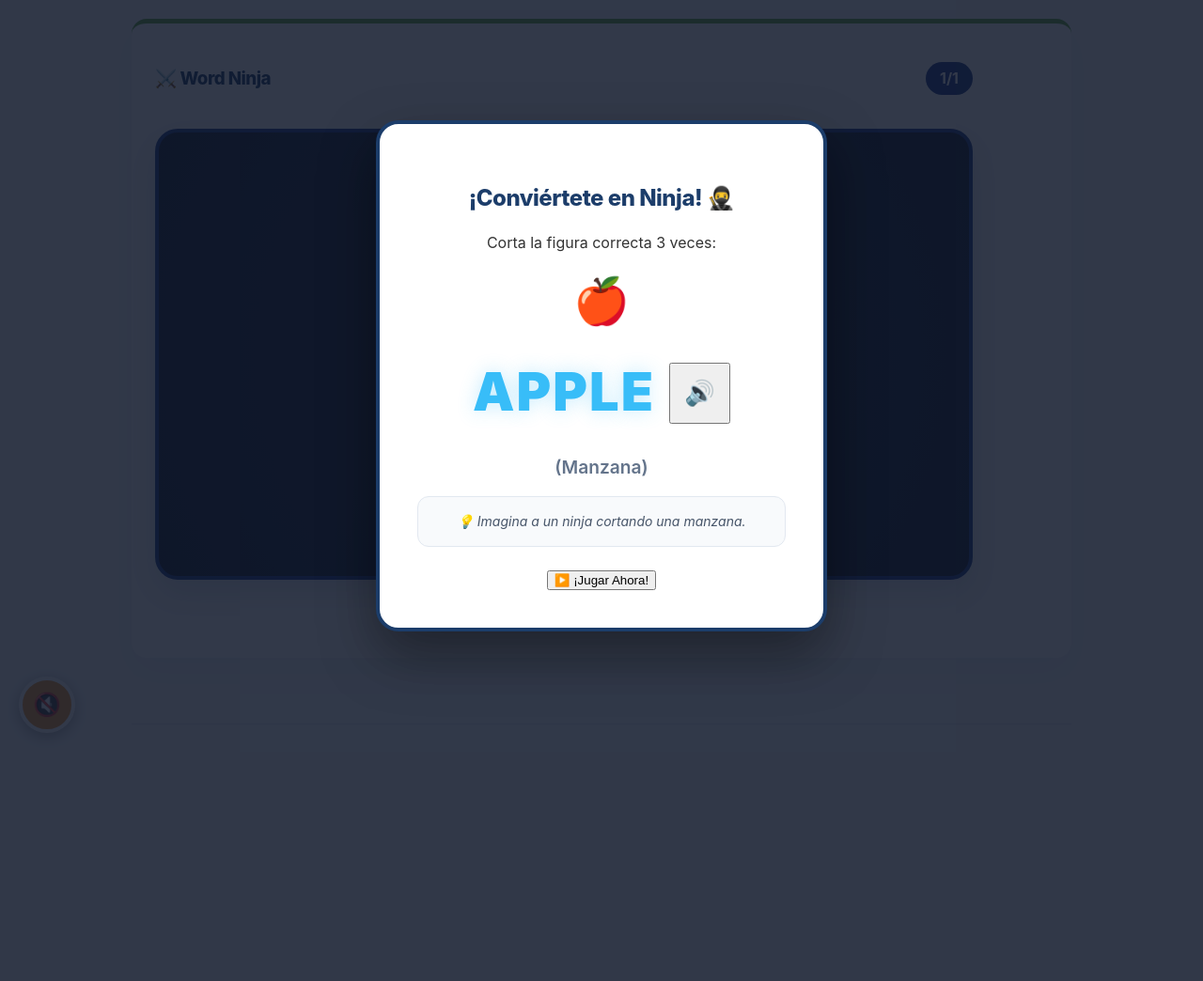
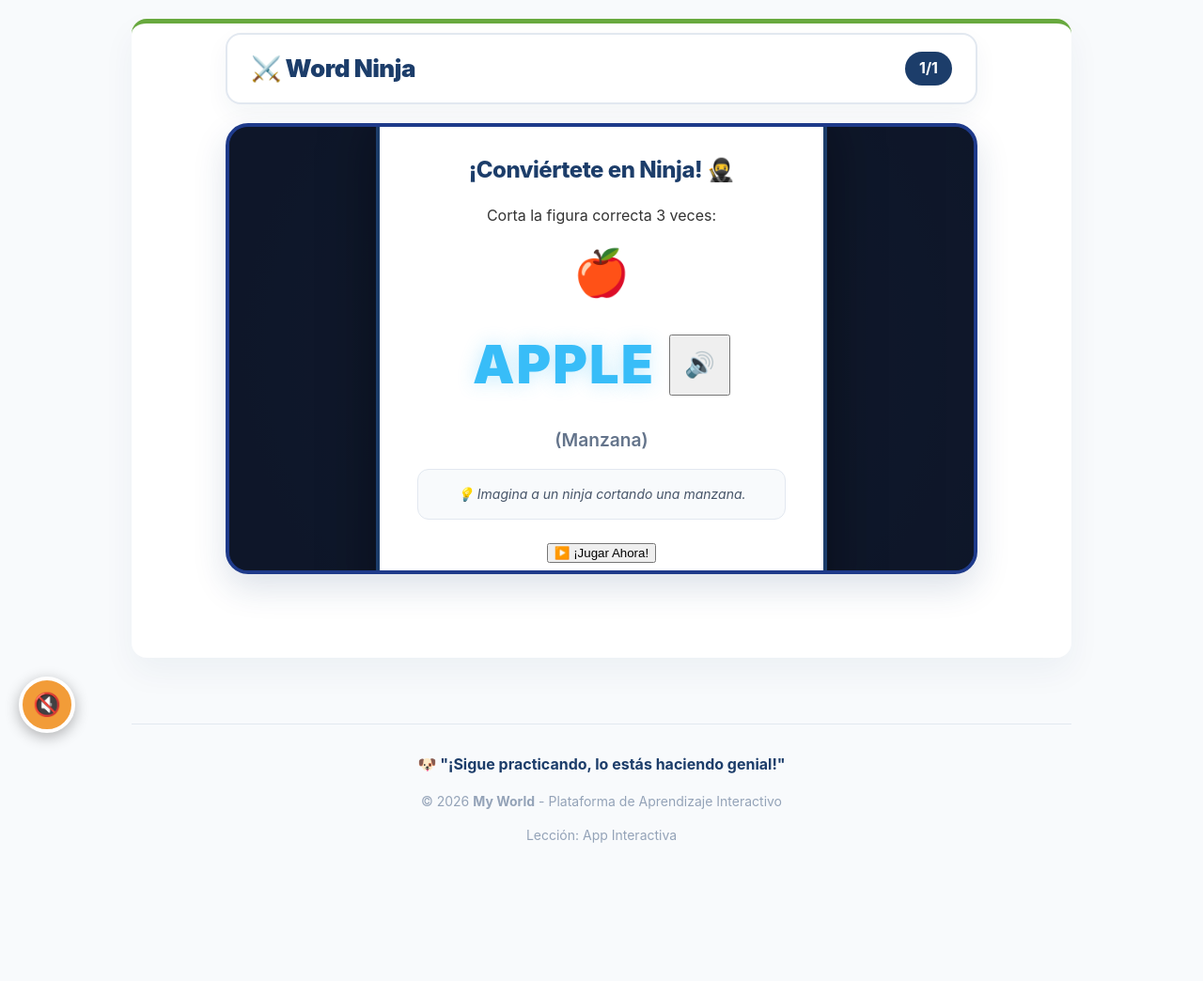
Before and after one commit to jadsajsdlkdqwioqodkwl/Padres-ense-ando-en-casa, a PHP site: template templates/type_ninja.php in a window 1280 px wide. Shown: the whole page at 94% size. Before the commit the page ends 776 px from the top, so only its background shows below. Run offline with PHP 8.4, Linux system fonts and the light colour scheme; the template is opened without the code that fills it, so the values that code supplies are empty; some libraries are stand-ins or nearby versions.

Commit message:
Implementando el lesson.php modular sin miedo al éxito

```diff
--- a/templates/type_ninja.php
+++ b/templates/type_ninja.php
@@ -17,15 +17,15 @@ $reward_stars = $reward_stars ?? ($lesson['reward_stars'] ?? 5);
         .game-wrapper { display: none !important; }
     }
 
-    /* FIX: Modales seguros absolutos forzados (Evita que caigan abajo a la derecha) */
+    /* FIX CRÍTICO: Modales seguros anclados de forma absoluta dentro de su contenedor, sin !important que bloqueen la pantalla */
     #tutorial-modal.modal-overlay {
-        position: fixed !important; top: 0 !important; left: 0 !important;
-        width: 100% !important; height: 100% !important;
-        box-sizing: border-box !important; padding: 20px !important;
+        position: absolute; top: 0; left: 0;
+        width: 100%; height: 100%;
+        box-sizing: border-box; padding: 20px;
         display: none; justify-content: center; align-items: center;
-        background: rgba(15, 23, 42, 0.85); z-index: 999999 !important;
+        background: rgba(15, 23, 42, 0.85); z-index: 999999;
     }
-    #tutorial-modal.modal-overlay.active { display: flex !important; }
+    #tutorial-modal.modal-overlay.active { display: flex; }
 
     #tutorial-modal .modal-content {
         width: 100% !important; max-width: 480px !important;
@@ -35,9 +35,12 @@ $reward_stars = $reward_stars ?? ($lesson['reward_stars'] ?? 5);
         border: 4px solid var(--brand-blue, #1E3A8A);
     }
 
+    /* Encabezado del juego estandarizado (Layout Fase 2) */
+    .game-header-bar { display: flex; justify-content: space-between; align-items: center; margin: 0 auto 20px auto; width: 100%; max-width: 800px; background: #ffffff; border: 2px solid #E2E8F0; border-radius: 16px; padding: 15px 25px; box-sizing: border-box; box-shadow: 0 10px 25px rgba(28, 61, 106, 0.05); }
+
     /* FIX: Tablero de ninja 100% responsivo y sin sobrepasar márgenes */
     .ninja-board {
-        position: relative; width: 100%; max-width: 100%; min-height: 450px; height: 60vh; max-height: 600px;
+        position: relative; width: 100%; max-width: 800px; min-height: 450px; height: 60vh; max-height: 600px;
         background: radial-gradient(circle at center, #1E293B 0%, #0F172A 100%);
         border-radius: 24px; overflow: hidden; border: 4px solid #1E3A8A;
         margin: 0 auto 20px auto; box-shadow: 0 15px 35px rgba(28, 61, 106, 0.15);
@@ -45,7 +48,7 @@ $reward_stars = $reward_stars ?? ($lesson['reward_stars'] ?? 5);
     }
     .target-hud { position: absolute; top: 20px; left: 50%; transform: translateX(-50%); background: rgba(255,255,255,0.1); border: 2px solid rgba(255,255,255,0.2); backdrop-filter: blur(10px); padding: 10px 40px; border-radius: 50px; text-align: center; z-index: 10; width: max-content; box-shadow: 0 4px 15px rgba(0,0,0,0.3); }
 
-    .ninja-item { position: absolute; display: flex; flex-direction: column; align-items: center; justify-content: center; user-select: none; z-index: 5; text-shadow: 0 5px 15px rgba(0,0,0,0.5); }
+    .ninja-item { position: absolute; display: flex; flex-direction: column; align-items: center; justify-content: center; user-select: none; z-index: 5; text-shadow: 0 5px 15px rgba(0,0,0,0.5); touch-action: none; }
     .ninja-emoji { font-size: clamp(50px, 12vw, 80px); filter: drop-shadow(0 10px 10px rgba(0,0,0,0.4)); pointer-events: none; }
     .ninja-word { background: #ffffff; color: #1E3A8A; font-weight: 900; padding: 4px 16px; border-radius: 50px; font-size: clamp(12px, 3vw, 18px); margin-top: -5px; border: 3px solid #1E3A8A; pointer-events: none; }
 
@@ -70,11 +73,12 @@ $reward_stars = $reward_stars ?? ($lesson['reward_stars'] ?? 5);
     <p style="font-size: 1.2rem; color: #94A3B8;">Conviértete en Ninja jugando en formato vertical.</p>
 </div>
 
-<main class="game-wrapper container mx-auto px-4 py-8" style="min-height: 85vh; padding: 10px; box-sizing: border-box; width: 100%;">
-    <div class="game-area text-center mx-auto" style="max-width: 900px; padding: 15px; width: 100%; box-sizing: border-box;">
-        <div style="display: flex; justify-content: space-between; align-items: center; margin-bottom: 20px;">
-            <h3 class="text-2xl font-black text-gray-800">⚔️ Word Ninja</h3>
-            <div id="round-counter" style="background: #1E3A8A; color: white; padding: 5px 15px; border-radius: 20px; font-weight: 700;">1/1</div>
+<main class="game-wrapper container mx-auto px-4 py-8" style="min-height: 85vh; padding: 10px; box-sizing: border-box; width: 100%; max-width: 1000px; margin: 0 auto;">
+    <div class="game-area text-center mx-auto" style="width: 100%; box-sizing: border-box; display: flex; flex-direction: column; align-items: center;">
+
+        <div class="game-header-bar">
+            <h3 style="margin: 0; color: var(--brand-blue); font-size: clamp(20px, 5vw, 26px); font-weight: 900;">⚔️ Word Ninja</h3>
+            <div id="round-counter" style="background: var(--brand-blue); color: white; padding: 5px 15px; border-radius: 20px; font-weight: 700;">1/1</div>
         </div>
 
         <div class="ninja-board" id="ninja-board">
@@ -93,7 +97,7 @@ $reward_stars = $reward_stars ?? ($lesson['reward_stars'] ?? 5);
                     <p style="color: #64748B; font-size: 1.2rem; font-weight: 600; margin-bottom: 15px;" id="tut-trans">(Traducción)</p>
                     <p style="font-size: 14px; color: #475569; background: #F8FAFC; padding: 15px; border-radius: 12px; font-style: italic; margin-bottom: 25px; border: 1px solid #E2E8F0; width: 100%; box-sizing: border-box;" id="tut-mnemonic">💡 Cargando consejo...</p>
 
-                    <button id="btn-start" onclick="startGame()" class="btn-play" style="margin-top: 0;">▶️ ¡Jugar Ahora!</button>
+                    <button id="btn-start" onclick="startGame()" class="btn-play bg-orange-500" style="margin-top: 0;">▶️ ¡Jugar Ahora!</button>
                 </div>
             </div>
 
@@ -149,7 +153,6 @@ $reward_stars = $reward_stars ?? ($lesson['reward_stars'] ?? 5);
         document.getElementById('tut-trans').innerText = `(${roundData.translation})`;
         document.getElementById('hud-word').innerText = targetWord;
 
-        // Asignar mnemotecnia y botón de audio
         if(roundData.mnemonic) {
             document.getElementById('tut-mnemonic').innerText = "💡 " + roundData.mnemonic;
         } else {
@@ -165,12 +168,27 @@ $reward_stars = $reward_stars ?? ($lesson['reward_stars'] ?? 5);
         activeItems.forEach(i => i.el.remove());
         activeItems = [];
 
-        document.getElementById('tutorial-modal').classList.add('active');
+        // Restaurar el modal de forma segura (sin bloquear clics fuera)
+        const modal = document.getElementById('tutorial-modal');
+        modal.classList.add('active');
+        modal.style.display = 'flex';
+        modal.style.opacity = '1';
+        modal.style.pointerEvents = 'auto';
+
         if (typeof twemoji !== 'undefined') twemoji.parse(document.getElementById('tutorial-modal'), { folder: 'svg', ext: '.svg' });
     }
 
     function startGame() {
-        document.getElementById('tutorial-modal').classList.remove('active');
+        const modal = document.getElementById('tutorial-modal');
+        modal.classList.remove('active');
+        modal.style.opacity = '0';
+
+        // Destruir el escudo invisible para dejar pasar los clics
+        setTimeout(() => {
+            modal.style.display = 'none';
+            modal.style.pointerEvents = 'none';
+        }, 300);
+
         gameActive = true;
         lastTime = performance.now();
         requestAnimationFrame(gameLoop);
@@ -222,7 +240,6 @@ $reward_stars = $reward_stars ?? ($lesson['reward_stars'] ?? 5);
             <div class="ninja-word">${itemData.word || itemData.content}</div>
         `;
 
-        // Optimización Responsiva X: Restringir márgenes según el ancho del contenedor actual
         let currentBoardWidth = board.offsetWidth;
         let startX = Math.random() * (currentBoardWidth - 100) + 50;
         let startY = board.offsetHeight;
@@ -233,6 +250,7 @@ $reward_stars = $reward_stars ?? ($lesson['reward_stars'] ?? 5);
         board.appendChild(el);
         if (typeof twemoji !== 'undefined') twemoji.parse(el, { folder: 'svg', ext: '.svg' });
 
+        // El evento de "corte" del ninja usa pointerdown y pointerenter para simular el deslizamiento
         el.addEventListener('pointerdown', (e) => sliceItem(e, el, isCorrect, itemData.content));
         el.addEventListener('pointerenter', (e) => { if(e.buttons > 0) sliceItem(e, el, isCorrect, itemData.content); });
 
@@ -242,6 +260,9 @@ $reward_stars = $reward_stars ?? ($lesson['reward_stars'] ?? 5);
     function sliceItem(e, el, isCorrect, originalContent) {
         if(!gameActive || el.classList.contains('sliced')) return;
         el.classList.add('sliced');
+
+        // Sonido base al deslizar/cortar
+        if(typeof AudioManager !== 'undefined') AudioManager.playSound('pop');
 
         let rect = board.getBoundingClientRect();
         let x = e.clientX - rect.left;
@@ -263,10 +284,14 @@ $reward_stars = $reward_stars ?? ($lesson['reward_stars'] ?? 5);
         if (typeof twemoji !== 'undefined') twemoji.parse(el, { folder: 'svg', ext: '.svg' });
 
         if(isCorrect) {
+            // Acierto!
+            if(typeof AudioManager !== 'undefined') AudioManager.playSound('correct');
             score++;
             document.getElementById('score-display').innerText = `${score}/3`;
             if(score >= maxScore) setTimeout(checkNextRound, 800);
         } else {
+            // Fallo!
+            if(typeof AudioManager !== 'undefined') AudioManager.playSound('wrong');
             board.style.boxShadow = "inset 0 0 50px rgba(239, 68, 68, 0.8)";
             setTimeout(() => board.style.boxShadow = "0 15px 35px rgba(28, 61, 106, 0.15)", 300);
             score = Math.max(0, score - 1);
@@ -286,7 +311,8 @@ $reward_stars = $reward_stars ?? ($lesson['reward_stars'] ?? 5);
     }
 
     function executeWin() {
-        // En lugar de inyectar un modal propio, delegamos directamente al global de lesson.php
+        // Victoria!
+        if(typeof AudioManager !== 'undefined') AudioManager.playSound('win');
         if(typeof fireConfetti !== 'undefined') fireConfetti();
         if(typeof unlockNextButton !== 'undefined') {
             unlockNextButton(<?php echo $lesson_id; ?>, <?php echo $reward_stars; ?>, <?php echo $lesson['module_id'] ?? 0; ?>);
```
